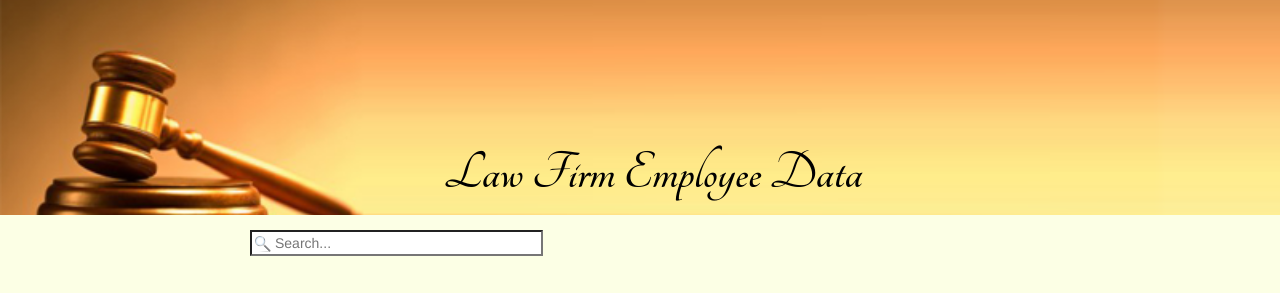
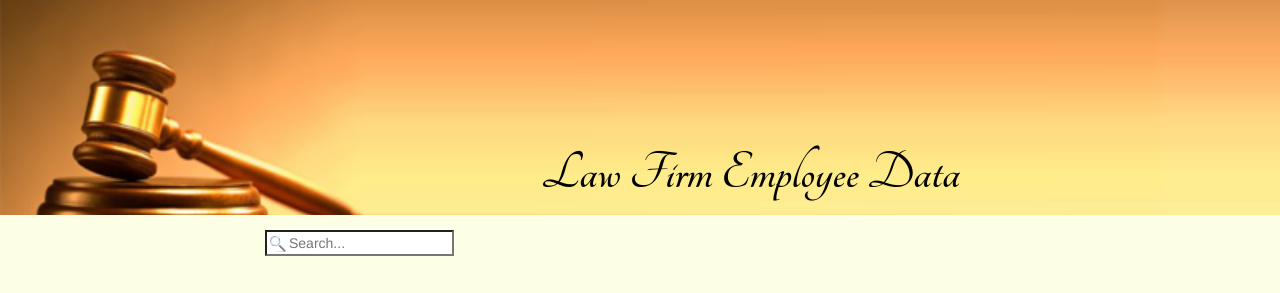
Before and after one commit to rocktothorpe/employeeData, a plain HTML site: page index.html in a window 1280 px wide. Drawn offline with nearby package versions, Linux system fonts and the light colour scheme.

Commit message:
search bar formatting

```diff
--- a/css/styles.css
+++ b/css/styles.css
@@ -42,7 +42,7 @@ body {
   background-repeat: no-repeat;
   margin-top: 15px;
 
-  text-indent: 8px;
+  text-indent: 20px;
 
 
 }
--- a/index.html
+++ b/index.html
@@ -29,7 +29,7 @@
                 <div class="container">
                     <div class="row">
 
-                        <div class="col-md-6 col-md-push-3">
+                        <div class="col-md-6 col-md-push-4">
                             <h1 class="logo-text"><br></br>Law Firm Employee Data</h1>
                         </div>
                     </div>
@@ -45,7 +45,9 @@
                 <div class="row">
 
                     <!-- Search bar-->
-                    <input class="col-sm-3 col-sm-push-2" type="text" id="searchBar" onkeyup="search()" placeholder="Search...">
+                    <div class="col-sm-4 col-sm-push-2">
+                    <input type="text" id="searchBar" onkeyup="search()" placeholder="Search...">
+                    </div>
                 </div>
             </div>
             <br>
```
